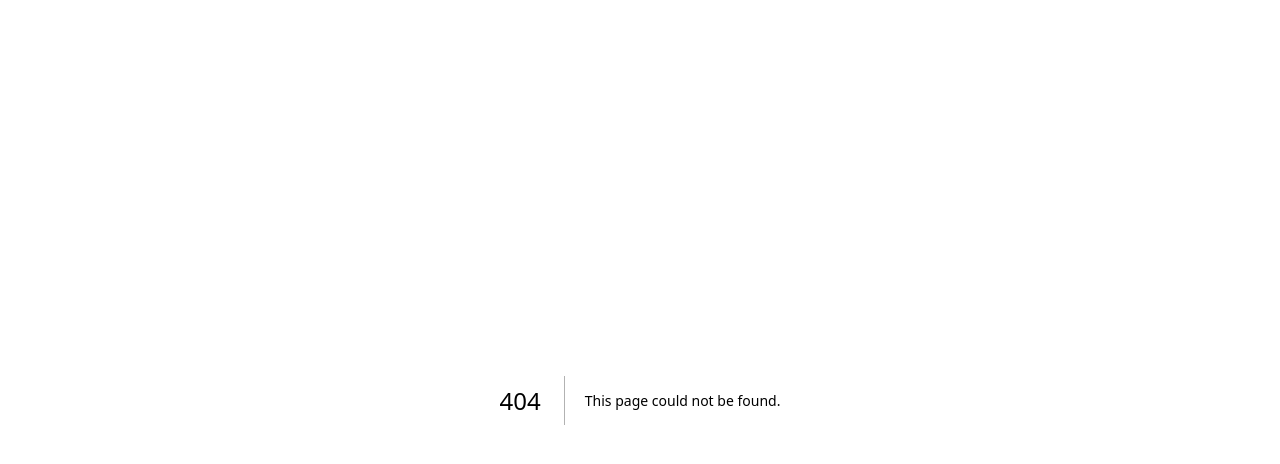
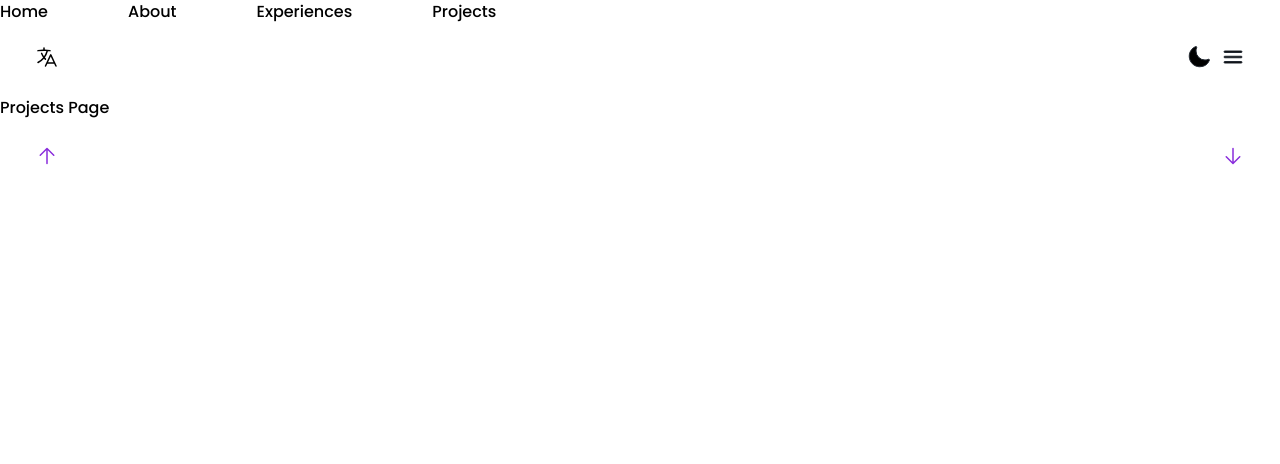
Before and after one commit to aldairandre99/portfolio, a Next.js app: page /projects in a window 1280 px wide. Before the commit this address had no page. Shown: the top 464 px of the page. Built offline with nearby package versions, Linux system fonts and the light colour scheme.

Commit message:
:sparkles: Translate language
add feature to translate the web page language, EN and PT

```diff
--- a/src/components/About.tsx
+++ b/src/components/About.tsx
@@ -1,4 +1,5 @@
 import React from 'react'
+import { useLanguages } from '@/contexts/LanguageContext'
 
 const dataEnglish = [
   "My History",
@@ -15,11 +16,10 @@ const dataPortuguese = [
   `
 ]
 
-interface props {
-  language : string
-}
+const About = () => {
 
-const About = ({ language } : props) => {
+  const { language }  = useLanguages()
+
   return (
     <>
       <section className='flex flex-col items-center mt-[38px]'>
--- /dev/null
+++ b/src/components/ArrowIcons.tsx
@@ -0,0 +1,21 @@
+import { ArrowSmallDownIcon,ArrowSmallUpIcon } from "@heroicons/react/24/solid"
+import Link from "next/link"
+
+interface props {
+  link : Array<string>
+}
+
+const ArrowIcons = ({ link } : props) => {
+  return (
+    <div className="flex justify-between mt-6 ml-[35px] mr-[35.3px]">
+      <Link href={link[0]}>
+        <ArrowSmallUpIcon className="w-6 h-6 text-purple-950"/>
+      </Link>
+      <Link href={link[1]}>
+        <ArrowSmallDownIcon className="w-6 h-6 text-purple-950"/>
+      </Link>
+    </div>
+  )
+}
+
+export default ArrowIcons
--- a/src/components/Header.tsx
+++ b/src/components/Header.tsx
@@ -6,17 +6,14 @@ import {
   SunIcon,
   LanguageIcon
 } from '@heroicons/react/24/solid';
+import { useLanguages } from '@/contexts/LanguageContext';
 
 
-interface props {
-  language : string
-  setLanguage : Dispatch<string>
-}
-
-const Header = ({ language, setLanguage }:props) => {
+const Header = () => {
 
   const { systemTheme, theme, setTheme } = useTheme()
   const [mounted, setMounted ] = useState(false)
+  const { language, changeLanguage } = useLanguages()
 
   useEffect(()=>{
     setMounted(true)
@@ -45,7 +42,7 @@ const Header = ({ language, setLanguage }:props) => {
       </nav>
       <div className='flex justify-between pt-[21px] pb-[27.3px] ml-[35px] mr-[35.3px]'>
 
-        <LanguageIcon  className="w-6 h-6" onClick={() => { language === "en" ? setLanguage("pt") : setLanguage("en")}}/>
+        <LanguageIcon  className="w-6 h-6" onClick={() => { language === "en" ? changeLanguage("pt") : changeLanguage("en")}}/>
 
         <div className='flex items-center'>
 
--- a/src/components/Hero.tsx
+++ b/src/components/Hero.tsx
@@ -1,5 +1,7 @@
 import Image from 'next/image'
 import Avatar from '../images/aldair-andre.png'
+import Link from 'next/link'
+import { useLanguages } from '@/contexts/LanguageContext'
 
 const dataEnglish = [
   "Hey, i'm",
@@ -14,11 +16,10 @@ const dataPortuguese = [
   "Incicar"
 ]
 
-interface props {
-  language : string
-}
+const Hero = () => {
 
-const Hero = ({ language } : props) => {
+  const { language } = useLanguages()
+
   return(
     <>
       <section className="hero max-w-[290px] mx-auto">
@@ -44,11 +45,13 @@ const Hero = ({ language } : props) => {
           </p>
         </div>
         <div className='w-full mt-[38px] text-center'>
-          <button className='w-full py-[15px] px-[0px] bg-gradient-to-l from-[#9E3DFF] to-[#F30EDC] rounded-full font-poppins text-xl font-normal'>
-            {
-              language === 'en' ? dataEnglish[3] : dataPortuguese[3]
-            }
-          </button>
+            <button className='w-full py-[15px] px-[0px] bg-gradient-to-l from-[#9E3DFF] to-[#F30EDC] rounded-full font-poppins text-xl font-normal'>
+              <Link href='/about'>
+                {
+                  language === 'en' ? dataEnglish[3] : dataPortuguese[3]
+                }
+              </Link>
+            </button>
         </div>
       </section>
     </>
--- /dev/null
+++ b/src/contexts/LanguageContext.tsx
@@ -0,0 +1,30 @@
+import { ReactNode, createContext, useState, useContext } from "react";
+
+  interface LanguageContextProps {
+    language : string,
+    changeLanguage : (language : string) => void
+  }
+
+  interface LanguageProviderProps {
+    children : ReactNode
+  }
+
+export const LanguageContext = createContext({} as LanguageContextProps)
+
+export const LanguageProvider  = ({ children } : LanguageProviderProps) => {
+
+  const [ language, setLanguage ] = useState<string>('en')
+
+  const changeLanguage = (language : string) => setLanguage(language)
+
+  return(
+    <LanguageContext.Provider value={{language,changeLanguage}}>
+      { children }
+    </LanguageContext.Provider>
+  )
+}
+
+export const useLanguages = () => {
+  const context = useContext(LanguageContext)
+  return context
+}
--- a/src/pages/_app.tsx
+++ b/src/pages/_app.tsx
@@ -1,11 +1,14 @@
 import '@/styles/globals.css'
 import type { AppProps } from 'next/app'
 import { ThemeProvider } from 'next-themes'
+import { LanguageProvider } from '@/contexts/LanguageContext'
 
 export default function App({ Component, pageProps }: AppProps) {
   return (
-    <ThemeProvider enableSystem={false} attribute="class">
-      <Component {...pageProps} />
-    </ThemeProvider>
+    <LanguageProvider>
+      <ThemeProvider enableSystem={false} attribute="class">
+        <Component {...pageProps} />
+      </ThemeProvider>
+    </LanguageProvider>
   )
 }
--- /dev/null
+++ b/src/pages/about.tsx
@@ -0,0 +1,19 @@
+import About from "@/components/About"
+import ArrowIcons from "@/components/ArrowIcons"
+import Header from "@/components/Header"
+
+import { useState } from "react"
+
+const about = () => {
+  const [language, setLanguage] = useState("en")
+
+  return (
+    <>
+      <Header/>
+      <About language={language}/>
+      <ArrowIcons link={['/','/projects']}/>
+    </>
+  )
+}
+
+export default about
--- a/src/pages/index.tsx
+++ b/src/pages/index.tsx
@@ -9,8 +9,8 @@ export default function Home() {
 
   return (
     <main>
-      <Header language={language} setLanguage={setLanguase}/>
-      <Hero language={language}/>
+      <Header/>
+      <Hero/>
     </main>
   )
 }
--- /dev/null
+++ b/src/pages/projects.tsx
@@ -0,0 +1,20 @@
+import ArrowIcons from "@/components/ArrowIcons"
+import Header from "@/components/Header"
+import { useState } from "react"
+
+const Projects = () => {
+
+  const [ language, setLanguage ] = useState("en")
+
+  return (
+    <>
+      <Header language={language} setLanguage={setLanguage}/>
+      <h1>
+        Projects Page
+      </h1>
+      <ArrowIcons link={['/about',"/"]}/>
+    </>
+  )
+}
+
+export default Projects
```
